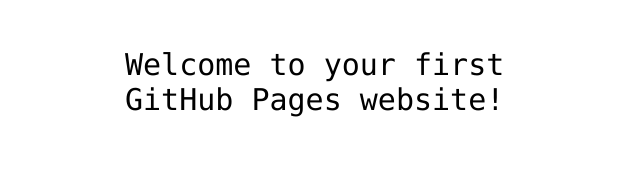
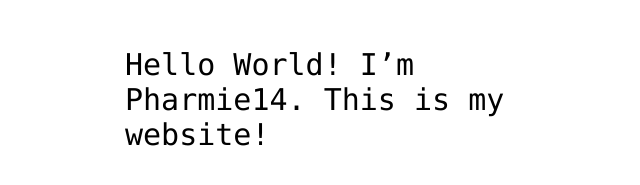
Before and after one commit to Pharmie14/Pharmie14.github.io, a plain HTML site: page index.html in a window 1280 px wide. Shown: the part 341-526 px from the top of the page, without its empty margins (315-955 px from the left). Drawn offline with Linux system fonts and the light colour scheme.

Commit message:
Added Introduction (My name)

```diff
--- a/index.html
+++ b/index.html
@@ -12,7 +12,7 @@
 <img src="https://octodex.github.com/images/daftpunktocat-thomas.gif" id="octocat" alt="octocat-gif" />
 
 <!-- Change this code here by copy and pasting your template on line 15 -->
-<p>Welcome to your first GitHub Pages website!</p>
+<p>Hello World! I’m Pharmie14. This is my website!</p>
 
 </body>
 </html>
```
